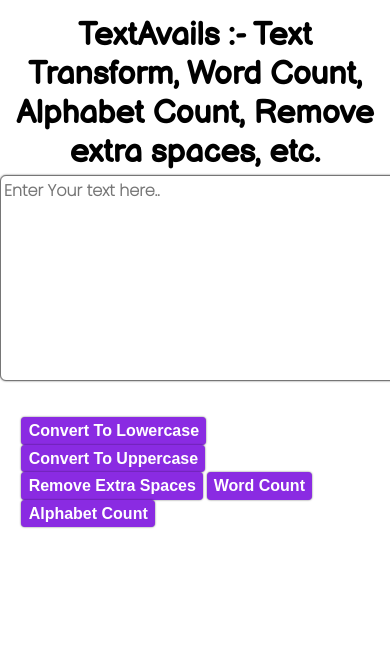
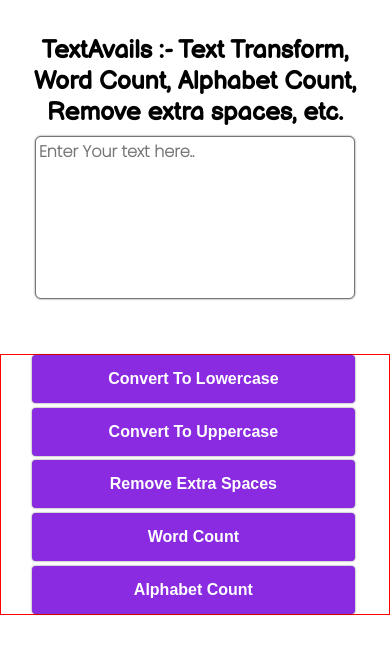
Before and after one commit to Jk-Siddhartha/textavails, a React (Create React App) app: page / in a window 390 px wide. Shown: the top 654 px of the page. Built offline with nearby package versions, Linux system fonts and the light colour scheme.

Commit message:
fourth commit

```diff
--- a/src/index.css
+++ b/src/index.css
@@ -114,11 +114,126 @@
 }
 
 .copy{
-  position: absolute;
-  margin-left: 2%;
+  margin-left: 5%;
   display: none;
-  right: 2%;
-  bottom: 20%;
   padding: 0.5% 1%;
   text-transform: uppercase;
+  width: 8%;
 }
+
+
+@media screen and (max-width:480px) {
+
+  .App{
+    gap: 0.5rem;
+  }
+
+  .status-bar{
+    padding: 6% 2%;
+  }
+
+  .status-bar h2{
+    font-size: 15px;
+  }
+
+  .status-bar h3{
+    font-size: 13px;
+  }
+
+  .container{
+    margin-top: 8%;
+  }
+
+  .container h1{
+    font-size: 25px;
+    padding: 1% 6%;
+  }
+
+  .container textarea{
+    width: 80%;
+    height: 50%;
+  }
+
+  .btns{
+    border: 1px solid red;
+    display: flex;
+    flex-direction: column;
+    /* align-items: center; */
+    /* justify-content: center; */
+    padding: 0% 8%;
+    gap: 0.3rem;
+  }
+
+  .btn{
+    /* width: 60%; */
+    padding: 4% 6%;
+  }
+
+  .output-window h3{
+    margin: 0;
+    padding: 0;
+    width: 100%;
+    font-size: 20px;
+  }
+
+  .copy{
+    width: 20%;
+    padding: 1% 1.5%;
+  }
+}
+
+
+@media screen and (min-width: 481px) and (max-width:1024px) {
+  .App{
+    gap: 1rem;
+  }
+
+  .status-bar{
+    padding: 3% 6%;
+  }
+
+  .status-bar h2{
+    font-size: 30px;
+  }
+
+  .status-bar h3{
+    font-size: 25px;
+  }
+
+  .container h1{
+    margin-top: 4%;
+    padding: 0 2%;
+  }
+
+  .container textarea{
+    width: 90%;
+    font-size: 18px;
+  }
+
+  .btns{
+    padding: 0% 3.5%;
+  }
+
+  .btn{
+    padding: 1.8% 5%;
+    font-size: 20px;
+    margin: 1%;
+  }
+
+  .output-window h3{
+    font-size: 25px;
+    width: 100%;
+  }
+
+  .output-window p{
+    font-size: 20px;
+  }
+
+  .copy{
+    width: 15%;
+    text-align: center;
+    padding: 1% 1.2%;
+    margin-left: 5%;
+  }
+
+}
```
